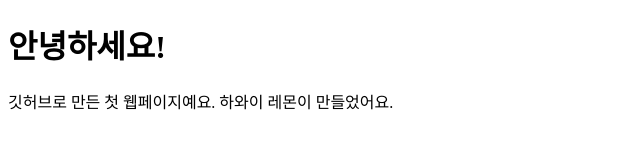
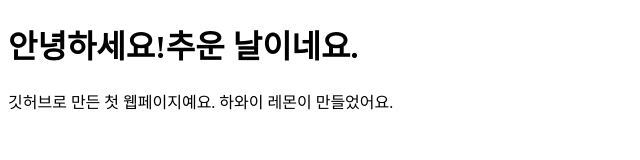
Before and after one commit to hoyulss/Test-page, a plain HTML site: page index.html in a window 1280 px wide. Shown: the whole page, without its empty margins (0-640 px from the left). Drawn offline with Linux system fonts and the light colour scheme.

Commit message:
Update index.html
제목 수정

```diff
--- a/index.html
+++ b/index.html
@@ -2,7 +2,7 @@
 <html lang="ko">
 <head><meta charset="UTF-8"><title>첫 페이지</title></head>
 <body>
-  <h1>안녕하세요!</h1>
+  <h1>안녕하세요!추운 날이네요.</h1>
   <p>깃허브로 만든 첫 웹페이지예요. 하와이 레몬이 만들었어요. </p>
 </body>
 </html>
```
